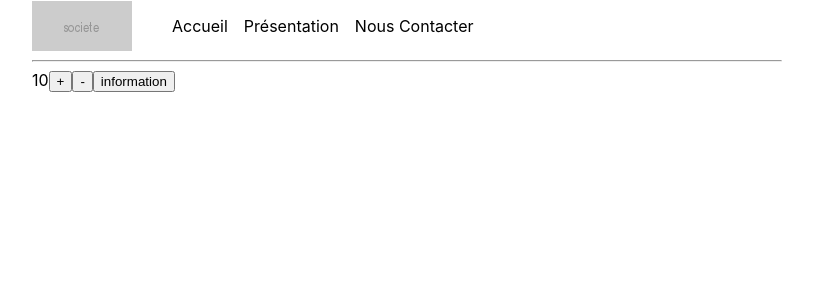
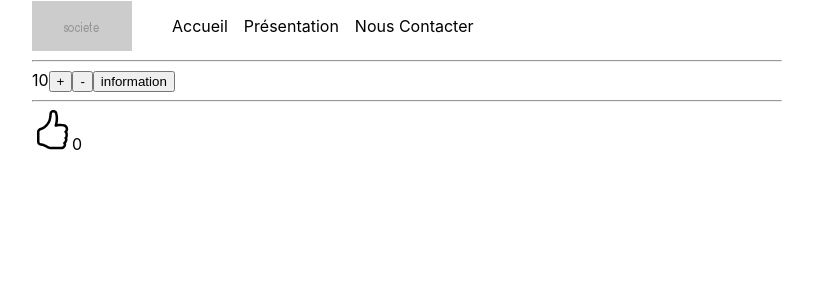
Before and after one commit to webdevproformation/react-w3a, a React (Create React App) app in the folder jour1/: page / in a window 1280 px wide. Shown: the top 300 px of the page, without its empty margins (233-1046 px from the left). Built offline with nearby package versions, Linux system fonts and the light colour scheme.

Commit message:
correction cas pratique

```diff
--- a/jour1/src/App.js
+++ b/jour1/src/App.js
@@ -2,11 +2,14 @@ import logo from './logo.svg';
 import './App.css';
 import Menu from "./composants/menu/Menu";
 import Compteur from "./composants/body/Compteur";
+import Like from "./composants/commun/Like" ;
 
 function App() {
   return <div className="App">
       <Menu />
       <Compteur />
+      <hr />
+      <Like />
     </div>
   ;
 }
--- /dev/null
+++ b/jour1/src/composants/commun/Like.jsx
@@ -0,0 +1,48 @@
+import { Component } from 'react';
+import like from "./like.svg";
+
+class Like extends Component {
+    state = {
+        nombre : 0 ,
+        style : {
+            width : "40px" ,
+            height : "40px",
+            cursor:"pointer"
+        }
+    }
+
+    augmenter = () => {
+        this.setState({
+            nombre : this.state.nombre + 1
+        })
+    }
+
+    modifStyle = () => {
+        this.setState({
+            style : { width : "80px" , height : "80px" }
+        })
+    }
+    retourNormal = () => {
+        this.setState({
+            style : { width : "40px" , height : "40px" }
+        })
+    }
+
+    render() {
+        return (
+            <>
+                <img
+                    src={like}
+                    alt=""
+                    onClick={this.augmenter}
+                    style={ this.state.style }
+                    onMouseEnter={this.modifStyle}
+                    onMouseLeave={this.retourNormal}
+                    />
+                <span>{ this.state.nombre }</span>
+            </>
+         );
+    }
+}
+
+export default Like;
```
Also changed, not shown: jour1/src/composants/commun/like.svg (added).
